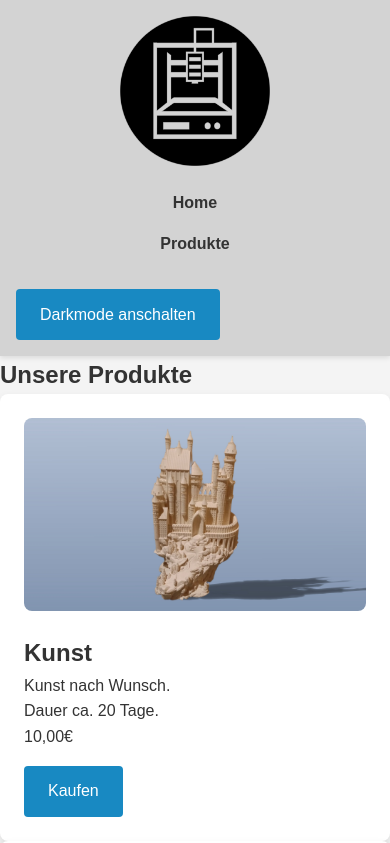
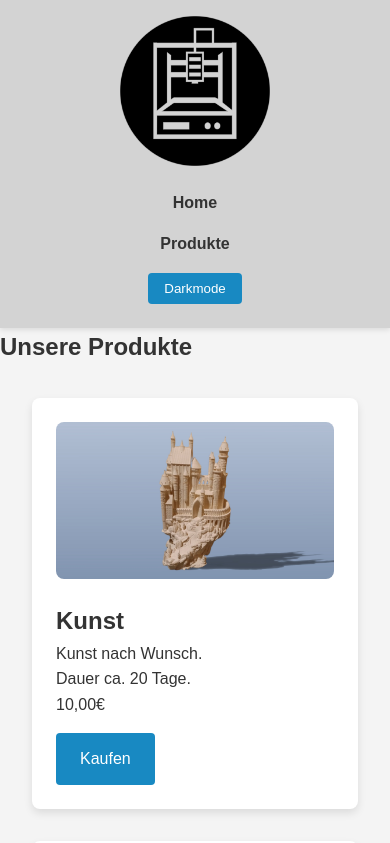
Before and after one commit to trex159/3Dprints, a plain HTML site: page products.html in a window 390 px wide. Shown: the top 843 px of the page. Drawn offline with Linux system fonts and the light colour scheme.

Commit message:
Update products.html

```diff
--- a/products.html
+++ b/products.html
@@ -3,7 +3,7 @@
 <head>
     <meta charset="UTF-8">
     <meta name="viewport" content="width=device-width, initial-scale=1.0">
-    <meta name="description" content=" 3D Print Models - Unsere innovativen Produkte">
+    <meta name="description" content="3D Print Models - Unsere innovativen Produkte">
     <link rel="stylesheet" href="css.css">
     <link rel="icon" href="Images/Logo.png" type="image/png">
     <title>Produkte - 3D Backfisch</title>
@@ -19,11 +19,12 @@
                 <li><a href="products.html">Produkte</a></li>
             </ul>
         </nav>
-        <a href="products_darkmode.html" class="buy-button">Darkmode anschalten</a>
+        <button id="darkModeToggle" class="mode-button">Darkmode</button>
     </header>
 
     <section class="products">
         <h1>Unsere Produkte</h1>
+        <div class="products-grid">
             <div class="product">
                 <img src="Images/3d_towers.jpg" alt="Artwork" loading="lazy">
                 <h2>Kunst</h2>
@@ -38,14 +39,14 @@
             </div>
             <div class="product">
                 <video controls>
-                <source src="Images/Advert.mp4" type="video/mp4" alt="Werbung" loading="lazy">
+                    <source src="Images/Advert.mp4" type="video/mp4">
                     Dein Browser unterstützt die Werbung nicht.
                 </video>
                 <h2>Bestellung nach wunsch</h2>
                 <p>Auf E-Bay.<br>Der Preis ist Verhandelbar.</p>
                 <a href="https://www.ebay.de/itm/146337837424?itmmeta=01JHWP0979ZKEZCDM5CRA1GS54&hash=item22126a3170:g:fBUAAOSw9Lxni5tO" target="_blank" class="buy-button">Kaufen</a>
             </div>
-        <!-- Weitere Produkte hier hinzufügen -->
+        </div>
     </section>
 
     <footer>
@@ -55,5 +56,3 @@
     <script src="js.js"></script>
 </body>
 </html>
-
-<!-- Code and Design by Trex159  -->
```
Lines whose indentation alone changed are shown as unchanged.
